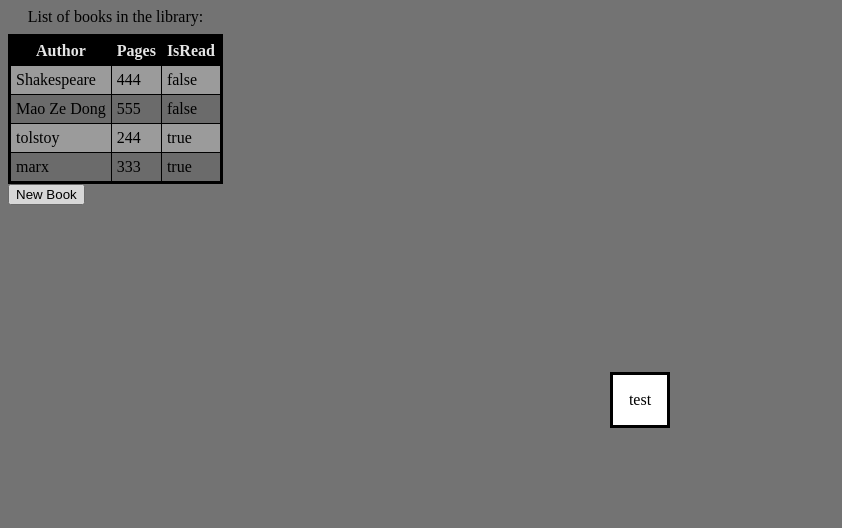
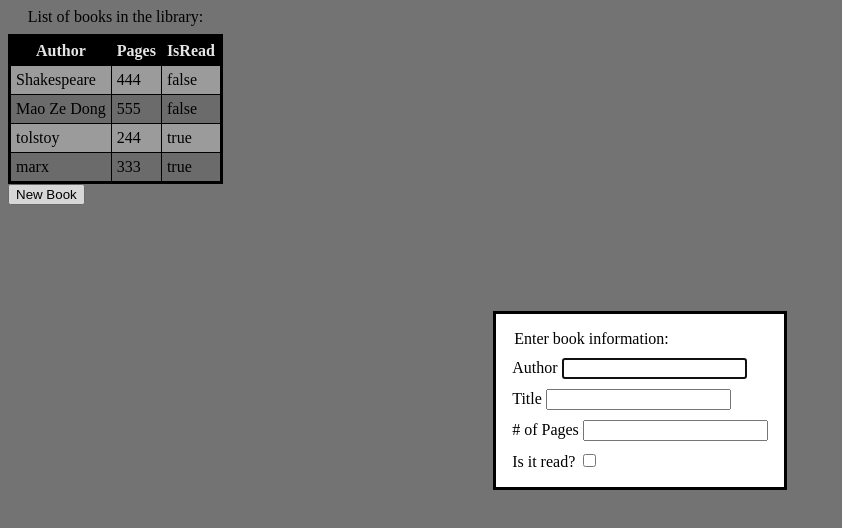
Before and after one commit to thereisnodeveloper/library_2, a plain HTML site: page index.html in a window 1280 px wide. Both pictures are taken after a click on the button "New Book". Shown: the whole page, without its empty margins (0-842 px from the left). Drawn offline with Linux system fonts and the light colour scheme; a web font is replaced by a local one.

Commit message:
book input form html done

```diff
--- a/index.html
+++ b/index.html
@@ -41,8 +41,22 @@
 
 <button class="new-book">New Book</button>
 
-<dialog class="book-form">
-    test
+<dialog class="book-form-dialog">
+    <form action="get" class="book-form">
+        <legend>Enter book information:</legend>
+        <label for="author" aria-required="true">Author <input type="text" id="author"
+        name="book_author" required></label>
+        <label for="title" aria-required="true">Title <input type="text"
+        id="title" name="book_title" required></label>
+
+        <label for="pages" aria-required="true"># of Pages <input type="number"
+        id="pages" name="book_pages" required></label>
+
+        <label for="isread" aria-required="true">Is it read? <input type="checkbox"
+        id="isread" name="book_isread" required></label>
+
+    </form>
+    <!-- TODO:add close button to modal -->
 </dialog>
 
     <script src="script.js"></script>
--- a/script.js
+++ b/script.js
@@ -35,7 +35,7 @@
 
 const newBook = document.querySelector(".new-book")
 newBook.addEventListener("click", ()=>{
-    document.querySelector(".book-form").showModal()
+    document.querySelector(".book-form-dialog").showModal()
 
 })
 
--- a/style.css
+++ b/style.css
@@ -35,3 +35,9 @@
     background-color: #000000;
     color: #FFFF;
 }
+
+.book-form{
+    display: flex;
+    flex-direction: column;
+    gap:10px
+}
```
